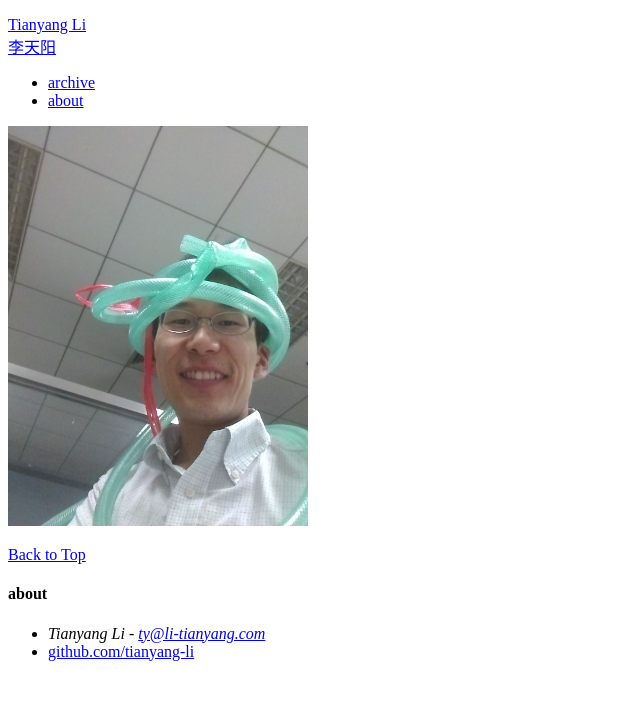
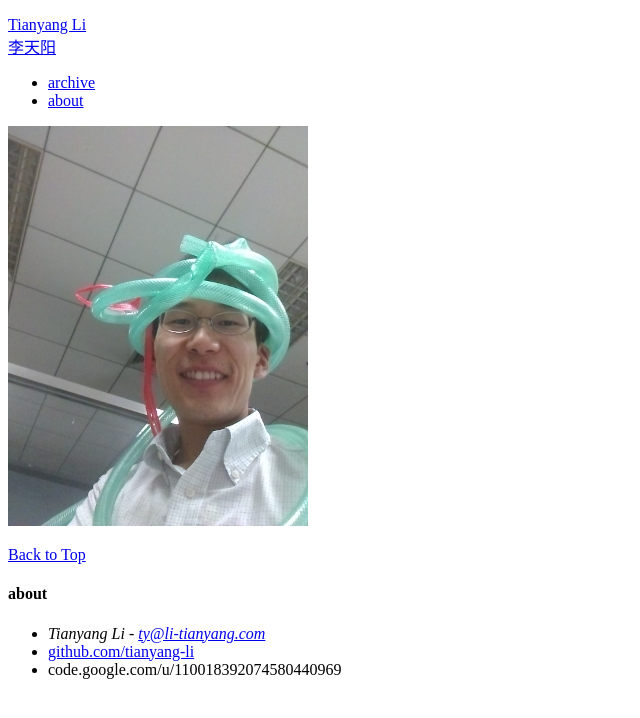
Before and after one commit to li-tianyang/li-tianyang.github.com, a Jekyll site: the page built from about.md, in a window 1280 px wide. Shown: the top 718 px of the page, without its empty margins (0-640 px from the left). Built offline with Jekyll 4.4.1, drawn with Linux system fonts in a browser that asks for light colours.

Commit message:
gjieojgoiio

```diff
--- a/_includes/themes/the-minimum/default.html
+++ b/_includes/themes/the-minimum/default.html
@@ -61,6 +61,7 @@
 						<li class="contact"><address><span class="author fn n">{{ site.author.name }}</span> - <span class="fn email">{{ site.author.email }}</span></address></li>
 					    <div style="display: none;"><a href="https://plus.google.com/u/0/110018392074580440969?rel=author"></a></div>
 						<li class="github"><a href="http://github.com/{{ site.author.github }}/" rel="me">github.com/{{ site.author.github }}</a></li>
+						<li class="google code" href="http://code.google.com/u/110018392074580440969/" rel="me"><a>code.google.com/u/110018392074580440969</a></li>
                         <!---
 						<li class="twitter"><a href="http://twitter.com/{{ site.author.twitter }}/" rel="me">twitter.com/{{ site.author.twitter }}</a></li>
 						<li class="rss"><a href="http://feeds.feedburner.com/{{ site.author.feedname }}">Subscribe to RSS Feed</a></li>
```
